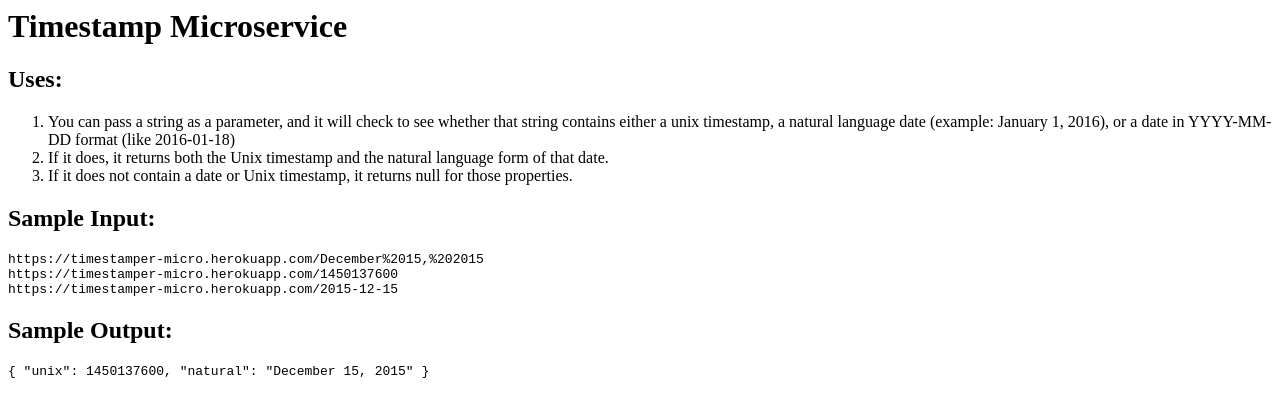
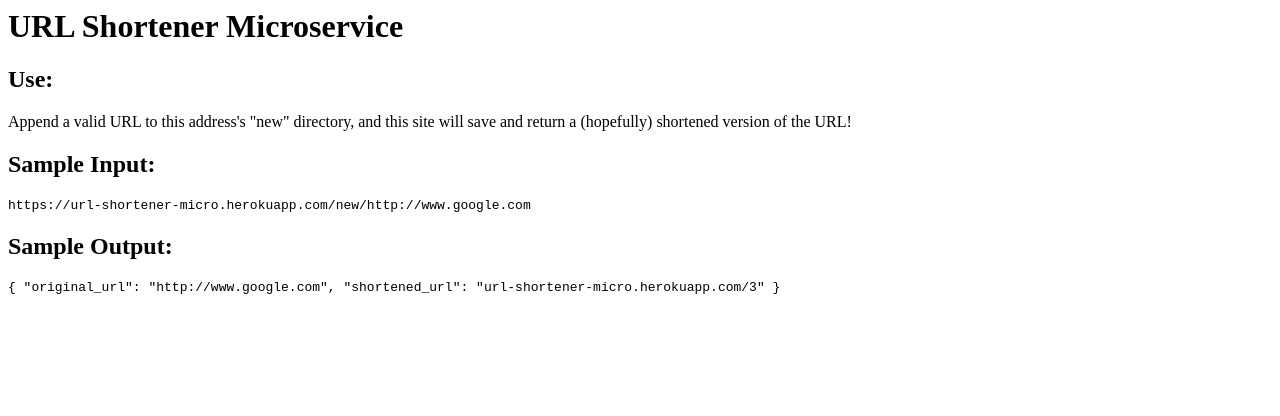
Before and after one commit to zbay/url-shortener-micro, a website: page public/index.html in a window 1280 px wide. Drawn offline with Linux system fonts and the light colour scheme.

Commit message:
Wrote the static homepage

```diff
--- a/public/index.html
+++ b/public/index.html
@@ -2,26 +2,17 @@
     <head>
     </head>
     <body>
-        <h1>Timestamp Microservice</h1>
+        <h1>URL Shortener Microservice</h1>
         <div id="userStories">
-            <h2>Uses:</h2>
-            <ol>
-                <li>You can pass a string as a parameter, and it will check to see whether that string contains either a unix timestamp,
-                a natural language date (example: January 1, 2016), or a date in YYYY-MM-DD format (like 2016-01-18)</li>
-                <li>If it does, it returns both the Unix timestamp and the natural language form of that date.</li>
-                <li>If it does not contain a date or Unix timestamp, it returns null for those properties.</li>
-            </ol>
+            <h2>Use:</h2>
+                <div id="use">Append a valid URL to this address's "new" directory, and this site will save and return a (hopefully) shortened version of the URL!</div>
         </div>
         <div id="examples">
             <h2>Sample Input:</h2>
-            <code>https://timestamper-micro.herokuapp.com/December%2015,%202015</code>
+            <code>https://url-shortener-micro.herokuapp.com/new/http://www.google.com</code>
             <br />
-<code>https://timestamper-micro.herokuapp.com/1450137600</code>
-<br />
-<code>https://timestamper-micro.herokuapp.com/2015-12-15</code>
-<br />
 <h2>Sample Output:</h2>
-<code>{ "unix": 1450137600, "natural": "December 15, 2015" }</code>
+<code>{ "original_url": "http://www.google.com", "shortened_url": "url-shortener-micro.herokuapp.com/3" }</code>
         </div>
     </body>
 </html>
```
